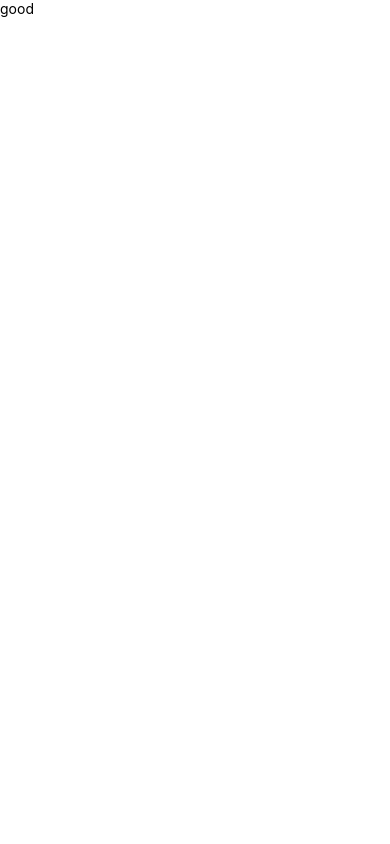
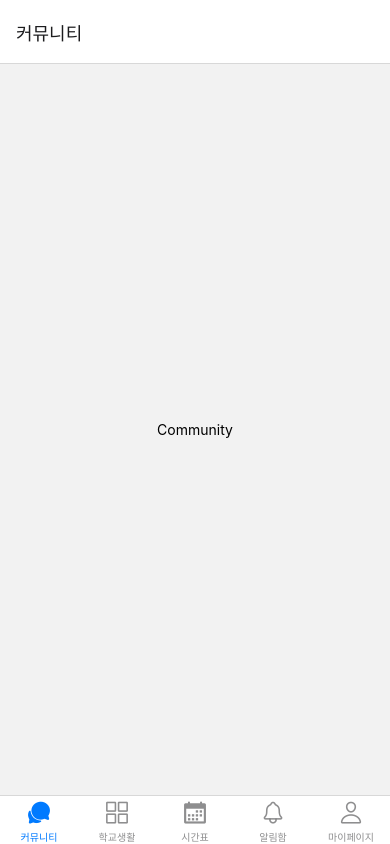
Before and after one commit to soeun2537/UoslIfeCloneCoding, a React Native app: screen / in a window 390 px wide. Built offline with nearby package versions, Linux system fonts and the light colour scheme.

Commit message:
feat: Navigator bottom tab 추가

```diff
--- a/App.tsx
+++ b/App.tsx
@@ -2,7 +2,8 @@ import { useState } from "react";
 import AppLoading from "expo-app-loading";
 import { Ionicons } from "@expo/vector-icons";
 import * as Font from "expo-font";
-import { Text } from "react-native";
+import { NavigationContainer } from "@react-navigation/native";
+import Tabs from "./navigation/Tabs";
 
 export default function App() {
   const [ready, setReady] = useState(false);
@@ -21,5 +22,9 @@ export default function App() {
       />
     );
   }
-  return <Text>good</Text>;
+  return (
+      <NavigationContainer>
+        <Tabs />
+      </NavigationContainer>
+  );
 }
--- a/navigation/Tabs.tsx
+++ b/navigation/Tabs.tsx
@@ -0,0 +1,93 @@
+import { createBottomTabNavigator } from "@react-navigation/bottom-tabs";
+import Community from "../screens/Community";
+import School from "../screens/School";
+import Schedule from "../screens/Schedule";
+import Notification from "../screens/Notification";
+import Mypage from "../screens/Mypage";
+import { Ionicons } from "@expo/vector-icons";
+
+const Tab = createBottomTabNavigator();
+
+const Tabs = () => {
+  return (
+    <Tab.Navigator>
+      <Tab.Screen
+        name="커뮤니티"
+        component={Community}
+        options={{
+          tabBarIcon: ({ focused, color, size }) => {
+            return (
+              <Ionicons
+                name={focused ? "chatbubbles" : "chatbubbles-outline"}
+                size={size}
+                color={color}
+              />
+            );
+          },
+        }}
+      />
+      <Tab.Screen
+        name="학교생활"
+        component={School}
+        options={{
+          tabBarIcon: ({ focused, color, size }) => {
+            return (
+              <Ionicons
+                name={focused ? "grid" : "grid-outline"}
+                size={size}
+                color={color}
+              />
+            );
+          },
+        }}
+      />
+      <Tab.Screen
+        name="시간표"
+        component={Schedule}
+        options={{
+          tabBarIcon: ({ focused, color, size }) => {
+            return (
+              <Ionicons
+                name={focused ? "calendar" : "calendar-sharp"}
+                size={size}
+                color={color}
+              />
+            );
+          },
+        }}
+      />
+      <Tab.Screen
+        name="알림함"
+        component={Notification}
+        options={{
+          tabBarIcon: ({ focused, color, size }) => {
+            return (
+              <Ionicons
+                name={focused ? "notifications" : "notifications-outline"}
+                size={size}
+                color={color}
+              />
+            );
+          },
+        }}
+      />
+      <Tab.Screen
+        name="마이페이지"
+        component={Mypage}
+        options={{
+          tabBarIcon: ({ focused, color, size }) => {
+            return (
+              <Ionicons
+                name={focused ? "person" : "person-outline"}
+                size={size}
+                color={color}
+              />
+            );
+          },
+        }}
+      />
+    </Tab.Navigator>
+  );
+};
+
+export default Tabs;
--- a/package.json
+++ b/package.json
@@ -9,7 +9,9 @@
     "web": "expo start --web"
   },
   "dependencies": {
+    "@react-navigation/bottom-tabs": "^6.5.8",
     "@react-navigation/native": "^6.1.7",
+    "@react-navigation/stack": "^6.3.17",
     "@types/styled-components": "^5.1.26",
     "expo": "~49.0.8",
     "expo-app-loading": "^2.1.1",
@@ -17,6 +19,8 @@
     "expo-status-bar": "~1.6.0",
     "react": "18.2.0",
     "react-native": "0.72.4",
+    "react-native-safe-area-context": "^4.7.2",
+    "react-native-screens": "^3.25.0",
     "styled-components": "^6.0.7"
   },
   "devDependencies": {
--- a/screens/community.tsx
+++ b/screens/community.tsx
@@ -0,0 +1,9 @@
+import React from "react";
+import { View, Text } from "react-native";
+
+const Community = () => (
+  <View style={{ flex: 1, justifyContent: "center", alignItems: "center" }}>
+    <Text>Community</Text>
+  </View>
+);
+export default Community;
--- a/screens/mypage.tsx
+++ b/screens/mypage.tsx
@@ -0,0 +1,9 @@
+import React from "react";
+import { View, Text } from "react-native";
+
+const Mypage = () => (
+  <View style={{ flex: 1, justifyContent: "center", alignItems: "center" }}>
+    <Text>Mypage</Text>
+  </View>
+);
+export default Mypage;
--- a/screens/notification.tsx
+++ b/screens/notification.tsx
@@ -0,0 +1,9 @@
+import React from "react";
+import { View, Text } from "react-native";
+
+const Notification = () => (
+  <View style={{ flex: 1, justifyContent: "center", alignItems: "center" }}>
+    <Text>Notification</Text>
+  </View>
+);
+export default Notification;
--- a/screens/schedule.tsx
+++ b/screens/schedule.tsx
@@ -0,0 +1,9 @@
+import React from "react";
+import { View, Text } from "react-native";
+
+const Schedule = () => (
+  <View style={{ flex: 1, justifyContent: "center", alignItems: "center" }}>
+    <Text>Schedule</Text>
+  </View>
+);
+export default Schedule;
--- a/screens/school.tsx
+++ b/screens/school.tsx
@@ -0,0 +1,9 @@
+import React from "react";
+import { View, Text } from "react-native";
+
+const School = () => (
+  <View style={{ flex: 1, justifyContent: "center", alignItems: "center" }}>
+    <Text>School</Text>
+  </View>
+);
+export default School;
```
Also changed, not shown: 2 other files (tests, documents, lock files or other folders).
